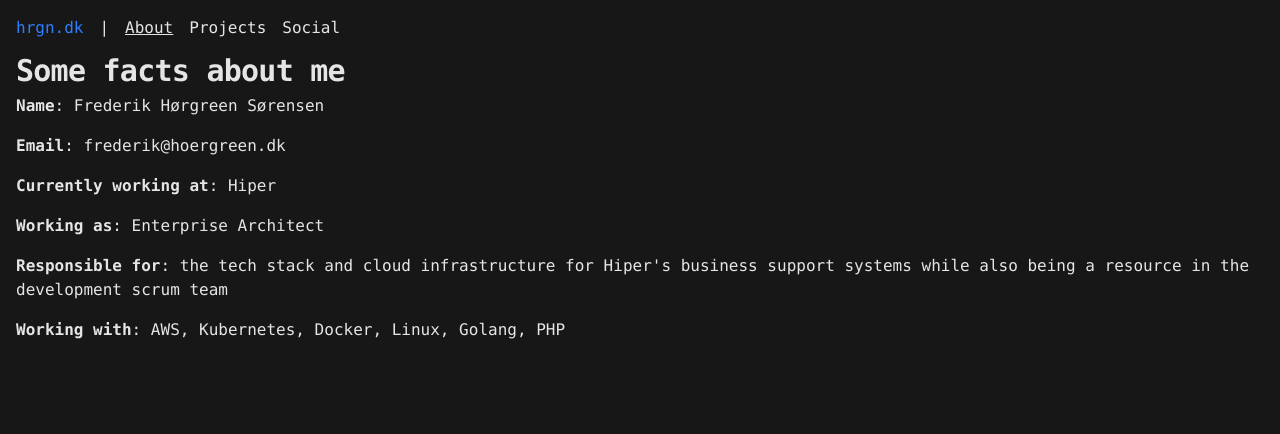
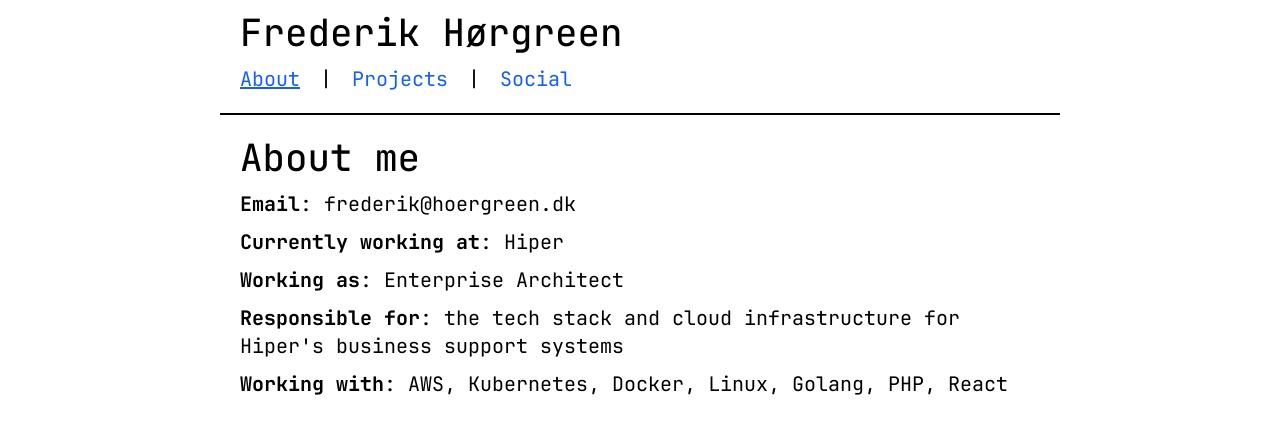
Before and after one commit to frederikhs/hrgn.dk, an Astro site in the folder astro/: page / in a window 1280 px wide. Built offline with nearby package versions, Linux system fonts and the light colour scheme; Astro itself is replaced by a stand-in of ours.

Commit message:
new look and feel

```diff
--- a/astro/src/base.css
+++ b/astro/src/base.css
@@ -1,13 +1,23 @@
 @import "tailwindcss";
 
-body {
-    @apply bg-neutral-900 font-mono text-neutral-200
+/*@custom-variant dark (&:where(.dark, .dark *));*/
+
+@theme {
+    --font-jetbrains-mono: "JetBrains Mono"
+}
+
+html {
+    @apply bg-white text-black;
+    @apply dark:bg-neutral-900 dark:text-neutral-200;
+    @apply text-base sm:text-lg md:text-xl font-jetbrains-mono;
 }
 
 .link {
-    @apply text-blue-500 hover:opacity-75
+    @apply text-blue-600 hover:text-blue-400;
+    @apply dark:text-blue-500 dark:hover:text-blue-300;
+    @apply transition-colors;
 }
 
-.header {
-    @apply mb-2 text-2xl font-extrabold leading-none tracking-tight sm:text-3xl
+h1 {
+    @apply text-xl sm:text-2xl md:text-3xl font-medium mb-2
 }
--- a/astro/src/components/Navigation.astro
+++ b/astro/src/components/Navigation.astro
@@ -13,17 +13,21 @@ const Links: Link[] = [
 const currentPath = Astro.url.pathname;
 ---
 
-<nav class="sticky top-0 z-10 bg-neutral-900">
-    <div class="flex flex-wrap items-center justify-start space-x-4 p-4">
-        <a href={"/"} class="text-blue-500">
-            <span>hrgn.dk</span>
-        </a>
-        <span>|</span>
-        {Links.map((link) => {
+<nav class="sticky top-0 z-10 bg-white dark:bg-neutral-900 border-b-2 mx-auto p-4 pt-0 drop-shadow-md md:drop-shadow-none dark:drop-shadow-none">
+    <div class="flex justify-start py-2">
+        <h1 class="!mb-0">Frederik Hørgreen</h1>
+    </div>
+    <div class="flex flex-wrap items-center justify-start space-x-4">
+        {Links.map((link, index) => {
             return (
-                <a href={link.to} class={currentPath === link.to ? "underline" : ""}>
-                    <span class="hover:opacity-75">{link.title}</span>
-                </a>
+                <>
+                    <a href={link.to} class={`link ${currentPath === link.to ? "underline" : ""}`}>
+                        {link.title}
+                    </a>
+                    {index < Links.length - 1 && (
+                        <span>|</span>
+                    )}
+                </>
             )
         })}
     </div>
--- a/astro/src/layouts/Layout.astro
+++ b/astro/src/layouts/Layout.astro
@@ -10,7 +10,7 @@ interface Props {
 
 let {title, description, path} = Astro.props;
 
-title = "hrgn - " + title;
+title = title + " - hrgn";
 
 if (description === undefined) {
     description = "Personal website of Frederik Hørgreen Sørensen with links to projects and socials"
@@ -42,9 +42,9 @@ const url = "https://www.hrgn.dk" + path
     <title>{title}</title>
 </head>
 <body>
-<div>
+<div class="space-y-4 max-w-2xl mx-auto">
     <Navigation/>
-    <div class="px-4">
+    <div class="px-4 mb-4">
         <slot/>
     </div>
 </div>
--- a/astro/src/pages/index.astro
+++ b/astro/src/pages/index.astro
@@ -6,10 +6,6 @@ interface Fact {
 }
 
 const Facts: Fact[] = [
-    {
-        key: "Name",
-        value: "Frederik Hørgreen Sørensen"
-    },
     {
         key: "Email",
         value: "frederik@hoergreen.dk"
@@ -24,21 +20,21 @@ const Facts: Fact[] = [
     },
     {
         key: "Responsible for",
-        value: "the tech stack and cloud infrastructure for Hiper's business support systems while also being a resource in the development scrum team"
+        value: "the tech stack and cloud infrastructure for Hiper's business support systems"
     },
     {
         key: "Working with",
-        value: "AWS, Kubernetes, Docker, Linux, Golang, PHP"
+        value: "AWS, Kubernetes, Docker, Linux, Golang, PHP, React"
     }
 ]
 ---
 
-<Layout title="About" path="">
+<Layout title="about" path="">
     <div>
-        <h1 class="header">
-            Some facts about me
+        <h1>
+            About me
         </h1>
-        <div class={"space-y-4"}>
+        <div class={"space-y-2"}>
             {Facts.map((fact) => {
                 return (
                     <p><span class={"font-bold"}>{fact.key}</span>: {fact.value}</p>
--- a/astro/src/pages/projects.astro
+++ b/astro/src/pages/projects.astro
@@ -59,9 +59,9 @@ const projects: Project[] = [
 ]
 ---
 
-<Layout title="Projects" path="/projects" description="My personal projects">
+<Layout title="projects" path="/projects" description="My personal projects">
     <div>
-        <h1 class="header">
+        <h1>
             My personal projects
         </h1>
         <div class={"space-y-4"}>
--- a/astro/src/pages/social.astro
+++ b/astro/src/pages/social.astro
@@ -29,12 +29,12 @@ const Links: Link[] = [
 ]
 ---
 
-<Layout title="Social" path="/social" description="My social links">
+<Layout title="social" path="/social" description="My social links">
     <div>
-        <h1 class="header">
+        <h1>
             My social links
         </h1>
-        <p>I use the following platforms</p>
+        <p>Find my on the following platforms</p>
         <div class={"flex flex-wrap gap-x-2"}>
             {Links.map((link) => {
                 return (
```
